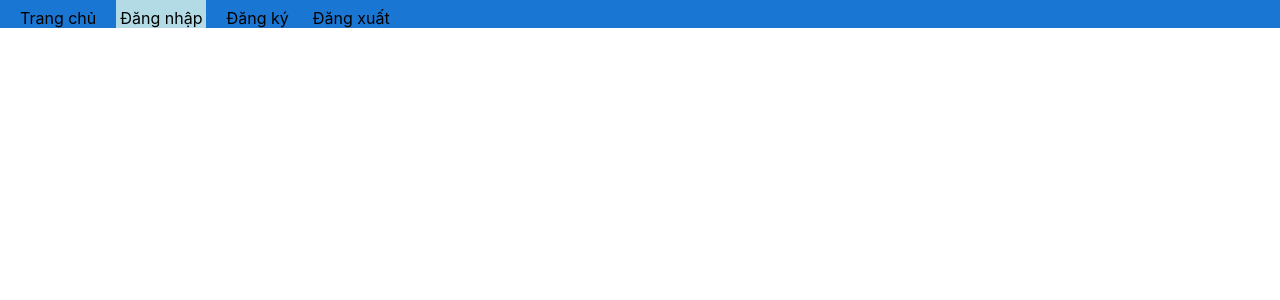
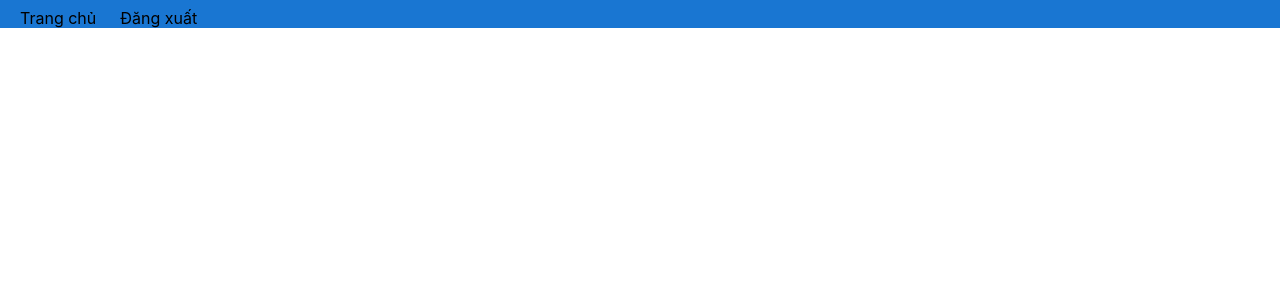
Before and after one commit to nhatquang237/my-app, a React (Create React App) app: page /login in a window 1280 px wide. Shown: the top 300 px of the page. Built offline with nearby package versions, Linux system fonts and the light colour scheme; sample sign-in values are in the browser's storage.

Commit message:
[FIX] Not update shareholder change to db

```diff
--- a/src/components/Navbar.js
+++ b/src/components/Navbar.js
@@ -7,11 +7,9 @@ export default function Navbar() {
     <nav className="nav">
       <ul>
         <CustomLink to="/">Trang chủ</CustomLink>
-        <CustomLink to="/login">Đăng nhập</CustomLink>
-        <CustomLink to="/register">Đăng ký</CustomLink>
+        {!auth.token && <CustomLink to="/login">Đăng nhập</CustomLink>}
+        {!auth.token && <CustomLink to="/register">Đăng ký</CustomLink>}
         {auth.token && <CustomLink to="/logout">Đăng xuất</CustomLink>}
-        {/* {!auth.token && <CustomLink to="/login">Đăng nhập</CustomLink>}
-        {!auth.token && <CustomLink to="/register">Đăng ký</CustomLink>} */}
       </ul>
     </nav>
   )
--- a/src/components/SpendTable.js
+++ b/src/components/SpendTable.js
@@ -19,9 +19,9 @@ let newSpends = []
 
 // Function to update global variables
 const updateGlobalVariables = (all, deleted, newS) => {
-  all ? allSpend = all : {}
-  deleted ? deletedSpends = deleted : {}
-  newS ? newSpends = newS : {}
+  allSpend = all
+  deletedSpends = deleted
+  newSpends = newS
 }
 
 // Function to call when users exit our site:
@@ -29,9 +29,6 @@ const updateGlobalVariables = (all, deleted, newS) => {
 // 2-Close browser
 window.addEventListener('beforeunload', async (event) => {
   // Update change from UI to database
-  event.preventDefault();
-  event.returnValue = '';
-  console.log(allSpend, deletedSpends, newSpends)
   await updateDatabase(allSpend, deletedSpends, newSpends);
 });
 
@@ -132,6 +129,7 @@ const SpendTable = () => {
       }
     });
     setMembers(update_list(members))
+    updateGlobalVariables(allSpend, deletedSpends, newSpends);
     return true
   };
 
```
